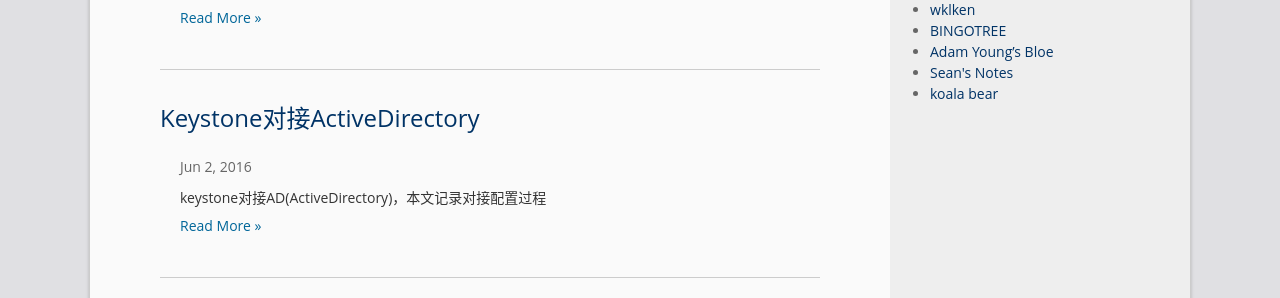
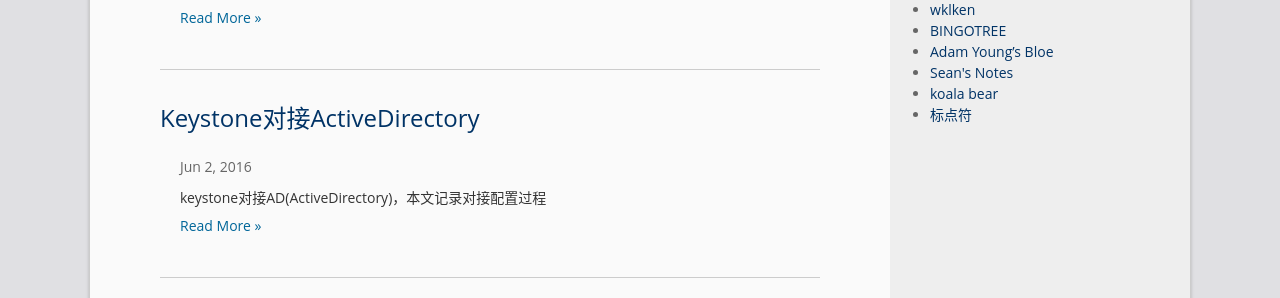
Before and after one commit to scorpioxiatian/Blog, a Jekyll site: the page built from index.html, in a window 1280 px wide. Shown: the part 649-947 px from the top of the page. Built offline with Jekyll 4.4.1, drawn with Linux system fonts in a browser that asks for light colours; the list of posts is cut into pages by our own code.

Commit message:
Add frendlly link

```diff
--- a/_includes/sidebar.html
+++ b/_includes/sidebar.html
@@ -35,6 +35,7 @@
     <li><a class="post-link" href="http://adam.younglogic.com/">Adam Young’s Bloe</a></li>
     <li><a class="post-link" href="http://seanlook.com/">Sean's Notes</a></li>
     <li><a class="post-link" href="http://wsfdl.com/">koala bear</a></li>
+    <li><a class="post-link" href="http://www.biaodianfu.com/">标点符</a></li>
   </ul>
 </div>
 
```
Also changed, not shown: 16 other files.
